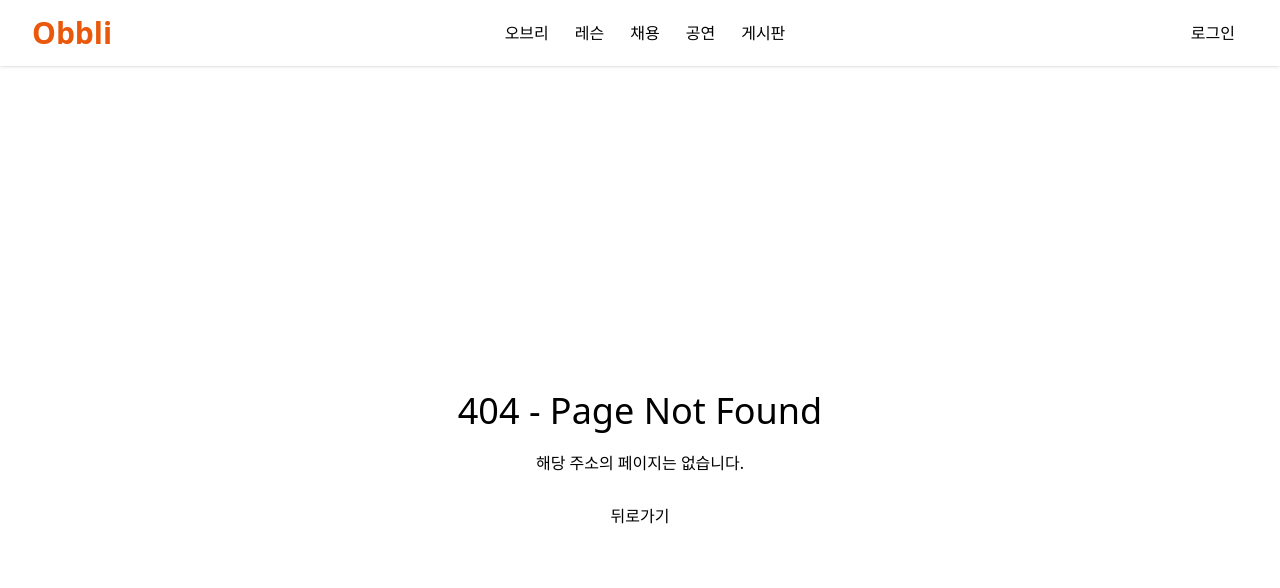
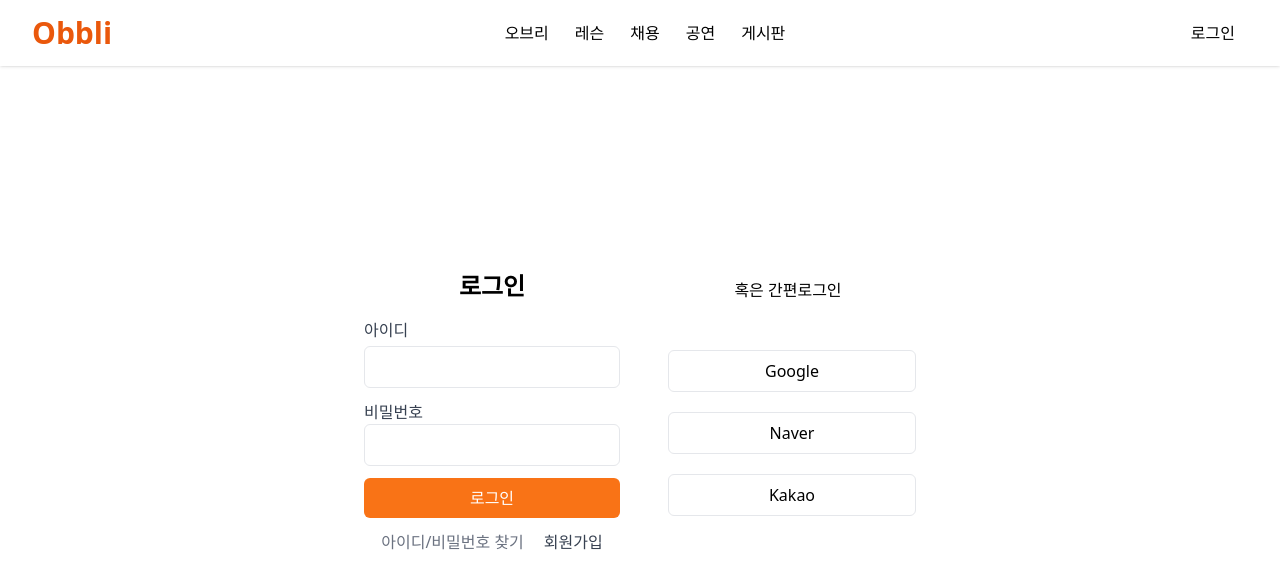
Before and after one commit to obbli-kr/obbli, a Next.js app: page /login in a window 1280 px wide. Before the commit this address had no page. Shown: the top 588 px of the page. Built offline with nearby package versions, Linux system fonts and the light colour scheme.

Commit message:
feat: api/login 기본 설정

```diff
--- /dev/null
+++ b/src/app/_api/login/route.ts
@@ -0,0 +1,44 @@
+// 하드코딩된 사용자 정보 (실제 코드에서는 데이터베이스나 외부 인증 서비스를 사용)
+const VALID_USERNAME = 'user';
+const VALID_PASSWORD = 'password';
+// 혹은 간편로그인으로 받은 키
+const VALID_LOGIN_KEY = 'login_key';
+
+// 인증 로직을 함수로 분리(성호씨가 더 잘 작성해주실 것 같아요)
+function authenticate(
+  username: string | null,
+  password: string | null,
+  loginKey: string | null
+): boolean {
+  // 인증 로직 예시
+  return (
+    (username === VALID_USERNAME && password === VALID_PASSWORD) ||
+    loginKey === VALID_LOGIN_KEY
+  );
+}
+
+export async function GET(request: Request) {
+  const { searchParams } = new URL(request.url);
+  const username = searchParams.get('username');
+  const password = searchParams.get('password');
+  const loginKey = searchParams.get('login_key');
+
+  if (authenticate(username, password, loginKey)) {
+    return new Response(
+      JSON.stringify({ success: true, message: '로그인 성공' }),
+      {
+        status: 200,
+        headers: { 'Content-Type': 'application/json' },
+      }
+    );
+  } else {
+    return new Response(
+      JSON.stringify({ success: false, message: '로그인 실패' }),
+      {
+        status: 401,
+        headers: { 'Content-Type': 'application/json' },
+      }
+    );
+  }
+  // 더 많은 케이스들이 있겠죠? 예를 들어, 사용자 정보가 없는 경우, 비밀번호가 틀린 경우 등
+}
--- /dev/null
+++ b/src/app/login/page.tsx
@@ -0,0 +1,123 @@
+'use client';
+
+import React, { useState } from 'react';
+
+export default function LoginPage() {
+  const [username, setUsername] = useState('');
+  const [password, setPassword] = useState('');
+  const [loginKey, setLoginKey] = useState('');
+
+  const handleSubmit = async (e: React.FormEvent) => {
+    e.preventDefault();
+    try {
+      const response = await fetch(
+        `${process.env.NEXT_PUBLIC_API_URL}/api/login?username=${username}&password=${password}`,
+        {
+          method: 'GET',
+        }
+      );
+      const data = await response.json();
+      if (data.success) {
+        alert('로그인 성공!');
+        // 여기에서 로그인 성공 후 처리
+      } else {
+        alert('로그인 실패. 다시 시도해주세요.');
+      }
+    } catch (error) {
+      console.error('로그인 중 오류 발생:', error);
+      alert('로그인 처리 중 오류가 발생했습니다.');
+    }
+  };
+
+  return (
+    <div className='h-[85vh] grid grid-cols-2 items-center gap-10'>
+      <div className='flex justify-end'>
+        <form onSubmit={handleSubmit} className='space-y-3 w-64'>
+          <h1 className='text-2xl font-bold my-4 text-center'>로그인</h1>
+          <div>
+            <label htmlFor='username' className='block text-gray-700'>
+              아이디
+            </label>
+            <input
+              type='text'
+              id='username'
+              value={username}
+              onChange={(e) => setUsername(e.target.value)}
+              className='mt-1 p-2 w-full border rounded-md focus:outline-none focus:ring focus:border-orange-300'
+              required
+            />
+          </div>
+          <div>
+            <label htmlFor='password' className='block text-gray-700'>
+              비밀번호
+            </label>
+            <input
+              type='password'
+              id='password'
+              value={password}
+              onChange={(e) => setPassword(e.target.value)}
+              className='p-2 w-full border rounded-md focus:outline-none focus:ring focus:border-orange-300'
+              required
+            />
+          </div>
+          <button
+            type='submit'
+            className='w-full py-2 bg-orange-500 text-white rounded-md hover:bg-orange-600 focus:outline-none focus:ring focus:ring-orange-300'
+          >
+            로그인
+          </button>
+          <div className='flex justify-center mt-2 gap-5'>
+            <a href='#' className='text-gray-500'>
+              아이디/비밀번호 찾기
+            </a>
+            <a href='#' className='text-gray-700'>
+              회원가입
+            </a>
+          </div>
+        </form>
+      </div>
+      {/* 아마도 Next-Auth 라이브러리 사용해야..? */}
+      <div className='w-64 h-[300px] flex flex-col'>
+        <p className='flex justify-center items-end h-12'>혹은 간편로그인</p>
+        <div className='grid grid-rows-3 gap-5 mt-12'>
+          <button
+            onClick={() =>
+              window.open(
+                'https://accounts.google.com/',
+                '',
+                'width=500, height=500'
+              )
+            }
+            className='ml-2 p-2 border rounded-md hover:bg-gray-100 focus:outline-none focus:ring focus:ring-orange-300'
+          >
+            <p>Google</p>
+          </button>
+          <button
+            onClick={() =>
+              window.open(
+                'https://nid.naver.com/nidlogin.login?mode=form',
+                '',
+                'width=500, height=500'
+              )
+            }
+            className='ml-2 p-2 border rounded-md hover:bg-gray-100 focus:outline-none focus:ring focus:ring-orange-300'
+          >
+            <p>Naver</p>
+          </button>
+          <button
+            onClick={() =>
+              window.open(
+                'https://accounts.kakao.com/',
+                '',
+                'width=500, height=500'
+              )
+            }
+            className='ml-2 p-2 border rounded-md hover:bg-gray-100 focus:outline-none focus:ring focus:ring-orange-300'
+          >
+            <p>Kakao</p>
+          </button>
+        </div>
+      </div>
+    </div>
+  );
+}
```
